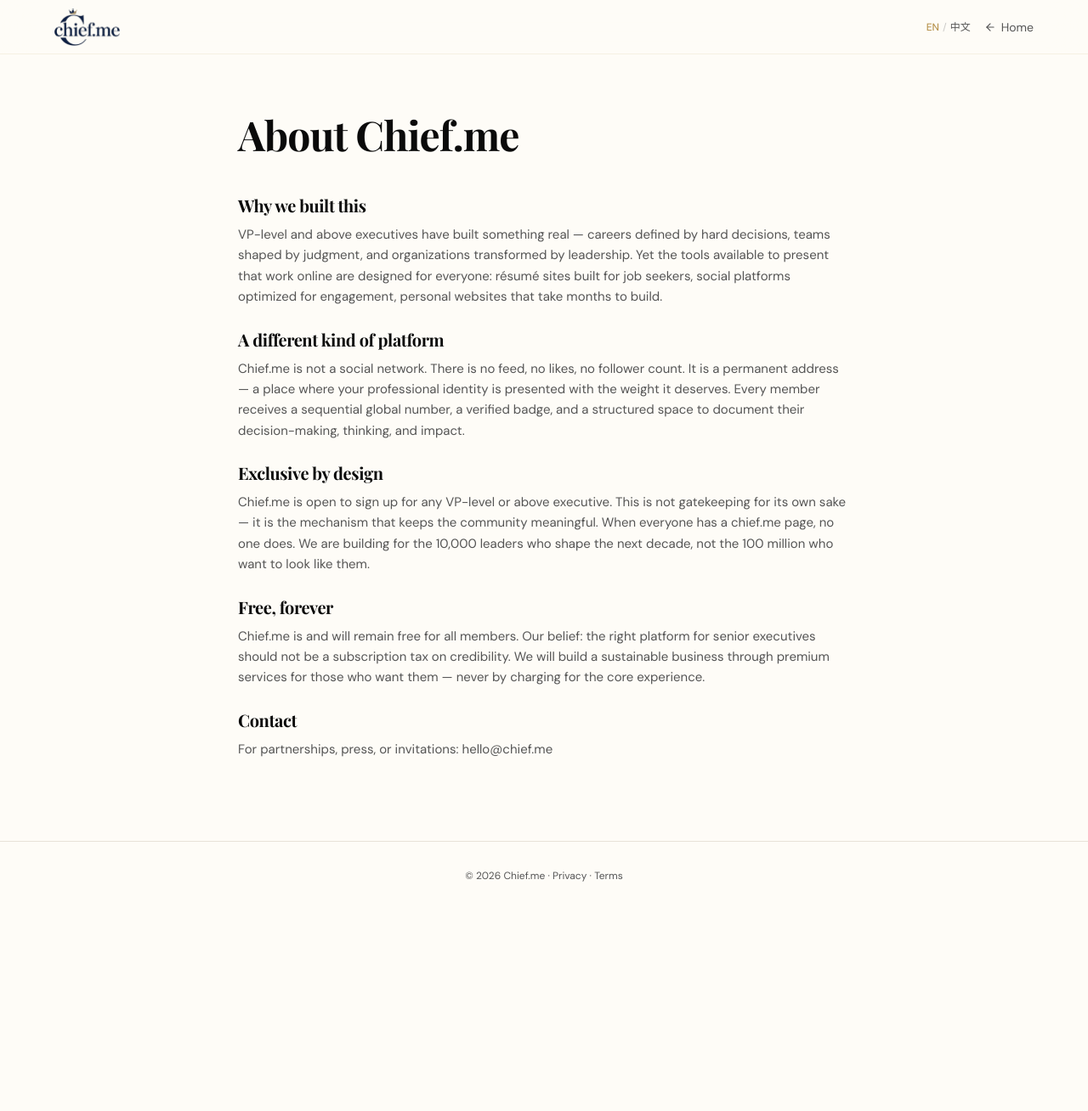
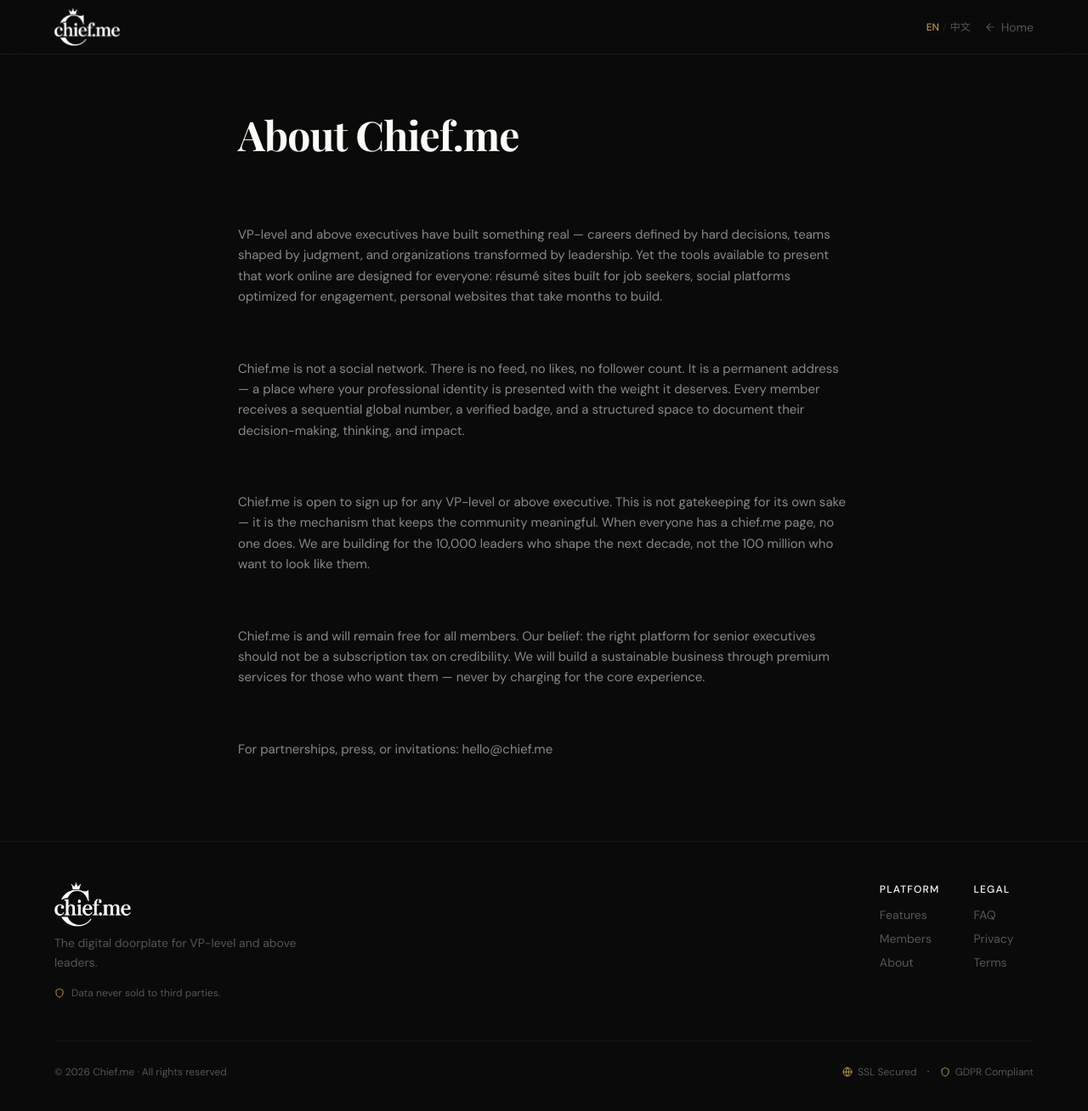
Before and after one commit to chiefhh/chief, a Next.js app: page /about in a window 1280 px wide. Shown: the top 1308 px of the page at 85% size. Before the commit the page ends 1071 px from the top, so only its background shows below. Built offline with nearby package versions, Linux system fonts and the light colour scheme; no server answers.

Commit message:
feat: extract Footer component, unify footer across all sub-pages
Co-Authored-By: Claude Sonnet 4.6 <noreply@anthropic.com>

```diff
--- a/app/page.tsx
+++ b/app/page.tsx
@@ -18,6 +18,7 @@ import {
   LayoutDashboard,
 } from "lucide-react";
 import Button from "@/components/ui/Button";
+import { Footer } from "@/components/Footer";
 import { useLanguage } from "@/lib/i18n/LanguageContext";
 import { useSession, signOut } from "next-auth/react";
 
@@ -508,77 +509,7 @@ function FinalCTA() {
   );
 }
 
-/* ─── Footer ─────────────────────────────────────── */
-function Footer() {
-  const { t } = useLanguage();
-  const linkGroups = [
-    {
-      heading: t.footer.platform,
-      links: [
-        { label: t.footer.links.features, href: "/features" },
-        { label: t.footer.links.members,  href: "/members" },
-        { label: t.footer.links.about,    href: "/about" },
-      ],
-    },
-    {
-      heading: t.footer.legal,
-      links: [
-        { label: t.footer.links.faq,     href: "/faq" },
-        { label: t.footer.links.privacy, href: "/privacy" },
-        { label: t.footer.links.terms,   href: "/terms" },
-      ],
-    },
-  ];
-
-  return (
-    <footer className="bg-[#0A0A0A] py-12 px-6 border-t border-[#B8944F]/10">
-      <div className="max-w-6xl mx-auto">
-        <div className="flex flex-col md:flex-row justify-between items-start gap-10">
-          <div>
-            <div className="mb-2">
-              <Image src="/logo.png" alt="chief.me" height={358} width={623} style={{ height: "52px", width: "auto", filter: "brightness(0) invert(1)" }} />
-            </div>
-            <p className="font-body text-[#555555] text-sm max-w-xs leading-relaxed">{t.footer.brand}</p>
-            <div className="flex items-center gap-2 mt-4">
-              <Shield className="w-3 h-3 text-[#B8944F]" />
-              <span className="font-body text-[#555555] text-xs">{t.footer.privacy}</span>
-            </div>
-          </div>
-
-          <div className="grid grid-cols-2 gap-10 text-sm">
-            {linkGroups.map(({ heading, links }) => (
-              <div key={heading}>
-                <div className="font-body text-[#FEFCF7] font-medium mb-3 text-xs tracking-widest uppercase">{heading}</div>
-                <ul className="space-y-2">
-                  {links.map(({ label, href }) => (
-                    <li key={href}>
-                      <Link href={href} className="font-body text-[#555555] hover:text-[#E8E2D8] transition-colors">{label}</Link>
-                    </li>
-                  ))}
-                </ul>
-              </div>
-            ))}
-          </div>
-        </div>
-
-        <div className="mt-12 pt-6 border-t border-[#E8E2D8]/5 flex flex-col md:flex-row justify-between items-center gap-3">
-          <span className="font-body text-[#555555] text-xs">{t.footer.copy}</span>
-          <div className="flex items-center gap-3">
-            <div className="flex items-center gap-1.5 font-body text-[#555555] text-xs">
-              <Globe className="w-3 h-3 text-[#B8944F]" />
-              {t.footer.ssl}
-            </div>
-            <span className="text-[#555555]">·</span>
-            <div className="flex items-center gap-1.5 font-body text-[#555555] text-xs">
-              <Shield className="w-3 h-3 text-[#B8944F]" />
-              {t.footer.gdpr}
-            </div>
-          </div>
-        </div>
-      </div>
-    </footer>
-  );
-}
+/* ─── Footer (shared component) ─────────────────── */
 
 /* ─── Page ───────────────────────────────────────── */
 export default function HomePage() {
--- /dev/null
+++ b/components/Footer.tsx
@@ -0,0 +1,76 @@
+"use client";
+import Link from "next/link";
+import Image from "next/image";
+import { Shield, Globe } from "lucide-react";
+import { useLanguage } from "@/lib/i18n/LanguageContext";
+
+export function Footer() {
+  const { t } = useLanguage();
+  const linkGroups = [
+    {
+      heading: t.footer.platform,
+      links: [
+        { label: t.footer.links.features, href: "/features" },
+        { label: t.footer.links.members,  href: "/members" },
+        { label: t.footer.links.about,    href: "/about" },
+      ],
+    },
+    {
+      heading: t.footer.legal,
+      links: [
+        { label: t.footer.links.faq,     href: "/faq" },
+        { label: t.footer.links.privacy, href: "/privacy" },
+        { label: t.footer.links.terms,   href: "/terms" },
+      ],
+    },
+  ];
+
+  return (
+    <footer className="bg-[#0A0A0A] py-12 px-6 border-t border-[#B8944F]/10">
+      <div className="max-w-6xl mx-auto">
+        <div className="flex flex-col md:flex-row justify-between items-start gap-10">
+          <div>
+            <div className="mb-2">
+              <Image src="/logo.png" alt="chief.me" height={358} width={623} style={{ height: "52px", width: "auto", filter: "brightness(0) invert(1)" }} />
+            </div>
+            <p className="font-body text-[#555555] text-sm max-w-xs leading-relaxed">{t.footer.brand}</p>
+            <div className="flex items-center gap-2 mt-4">
+              <Shield className="w-3 h-3 text-[#B8944F]" />
+              <span className="font-body text-[#555555] text-xs">{t.footer.privacy}</span>
+            </div>
+          </div>
+
+          <div className="grid grid-cols-2 gap-10 text-sm">
+            {linkGroups.map(({ heading, links }) => (
+              <div key={heading}>
+                <div className="font-body text-[#FEFCF7] font-medium mb-3 text-xs tracking-widest uppercase">{heading}</div>
+                <ul className="space-y-2">
+                  {links.map(({ label, href }) => (
+                    <li key={href}>
+                      <Link href={href} className="font-body text-[#555555] hover:text-[#E8E2D8] transition-colors">{label}</Link>
+                    </li>
+                  ))}
+                </ul>
+              </div>
+            ))}
+          </div>
+        </div>
+
+        <div className="mt-12 pt-6 border-t border-[#E8E2D8]/5 flex flex-col md:flex-row justify-between items-center gap-3">
+          <span className="font-body text-[#555555] text-xs">{t.footer.copy}</span>
+          <div className="flex items-center gap-3">
+            <div className="flex items-center gap-1.5 font-body text-[#555555] text-xs">
+              <Globe className="w-3 h-3 text-[#B8944F]" />
+              {t.footer.ssl}
+            </div>
+            <span className="text-[#555555]">·</span>
+            <div className="flex items-center gap-1.5 font-body text-[#555555] text-xs">
+              <Shield className="w-3 h-3 text-[#B8944F]" />
+              {t.footer.gdpr}
+            </div>
+          </div>
+        </div>
+      </div>
+    </footer>
+  );
+}
--- a/components/PageLayout.tsx
+++ b/components/PageLayout.tsx
@@ -1,8 +1,10 @@
 "use client";
 import Link from "next/link";
 import Image from "next/image";
-import { ArrowLeft } from "lucide-react";
+import { ArrowLeft, LayoutDashboard } from "lucide-react";
+import { useSession } from "next-auth/react";
 import { useLanguage } from "@/lib/i18n/LanguageContext";
+import { Footer } from "@/components/Footer";
 
 interface PageLayoutProps {
   children: React.ReactNode;
@@ -13,34 +15,64 @@ interface PageLayoutProps {
 
 export function PageLayout({ children, title, backHref, backLabel }: PageLayoutProps) {
   const { lang, toggle } = useLanguage();
+  const { data: session, status } = useSession();
   const resolvedBackHref = backHref ?? "/";
   const resolvedBackLabel = backLabel ?? (lang === "zh" ? "返回首页" : "Home");
   return (
-    <div className="min-h-screen bg-[#FEFCF7]">
+    <div className="min-h-screen bg-[#0A0A0A]">
       {/* Nav */}
-      <nav className="fixed top-0 left-0 right-0 z-50 flex items-center justify-between px-8 md:px-16 h-16"
-        style={{ background: "rgba(254,252,247,0.9)", backdropFilter: "blur(20px)", borderBottom: "1px solid rgba(184,148,79,0.12)" }}>
+      <nav
+        className="fixed top-0 left-0 right-0 z-50 flex items-center justify-between px-8 md:px-16 h-16"
+        style={{
+          background: "rgba(10,10,10,0.9)",
+          backdropFilter: "blur(20px)",
+          borderBottom: "1px solid rgba(184,148,79,0.12)",
+        }}
+      >
         <Link href="/">
-          <Image src="/logo.png" alt="chief.me" height={358} width={623} style={{ height: "44px", width: "auto" }} />
+          <Image
+            src="/logo.png"
+            alt="chief.me"
+            height={358}
+            width={623}
+            style={{ height: "44px", width: "auto", filter: "brightness(0) invert(1)" }}
+          />
         </Link>
         <div className="flex items-center gap-4">
-          <button onClick={toggle} className="font-body text-xs text-[#555555] hover:text-[#0A0A0A] transition-colors">
+          <button
+            onClick={toggle}
+            className="font-body text-xs text-[#555555] hover:text-[#E8E2D8] transition-colors"
+          >
             <span className={lang === "en" ? "text-[#B8944F] font-medium" : ""}>EN</span>
             <span className="opacity-30 mx-1">/</span>
             <span className={lang === "zh" ? "text-[#B8944F] font-medium" : ""}>中文</span>
           </button>
-          <Link href={resolvedBackHref} className="flex items-center gap-1.5 font-body text-sm text-[#555555] hover:text-[#0A0A0A] transition-colors">
+          {status === "authenticated" && session?.user && (
+            <Link
+              href="/dashboard"
+              className="hidden md:flex items-center gap-1.5 font-body text-xs font-semibold text-[#B8944F] hover:text-[#D4AA6A] transition-colors"
+            >
+              <LayoutDashboard className="w-3.5 h-3.5" />
+              {lang === "zh" ? "控制台" : "Dashboard"}
+            </Link>
+          )}
+          <Link
+            href={resolvedBackHref}
+            className="flex items-center gap-1.5 font-body text-sm text-[#555555] hover:text-[#E8E2D8] transition-colors"
+          >
             <ArrowLeft className="w-3.5 h-3.5" /> {resolvedBackLabel}
           </Link>
         </div>
       </nav>
       <main className="pt-32 pb-24 px-6 max-w-3xl mx-auto">
-        <h1 className="font-display text-4xl md:text-5xl font-bold text-[#0A0A0A] mb-10 leading-tight">{title}</h1>
-        <div className="font-body text-[#555555] leading-relaxed space-y-6 text-[15px]">{children}</div>
+        <h1 className="font-display text-4xl md:text-5xl font-bold text-[#FEFCF7] mb-10 leading-tight">
+          {title}
+        </h1>
+        <div className="font-body text-[#888888] leading-relaxed space-y-6 text-[15px]">
+          {children}
+        </div>
       </main>
-      <footer className="border-t border-[#E8E2D8] py-8 text-center font-body text-xs text-[#555555]">
-        © 2026 Chief.me · <Link href="/privacy" className="hover:text-[#B8944F]">Privacy</Link> · <Link href="/terms" className="hover:text-[#B8944F]">Terms</Link>
-      </footer>
+      <Footer />
     </div>
   );
 }
```
